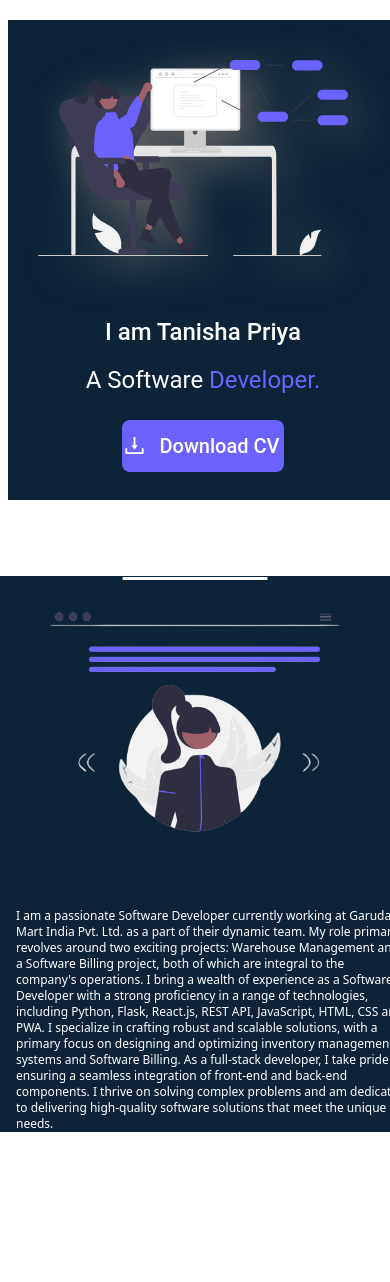
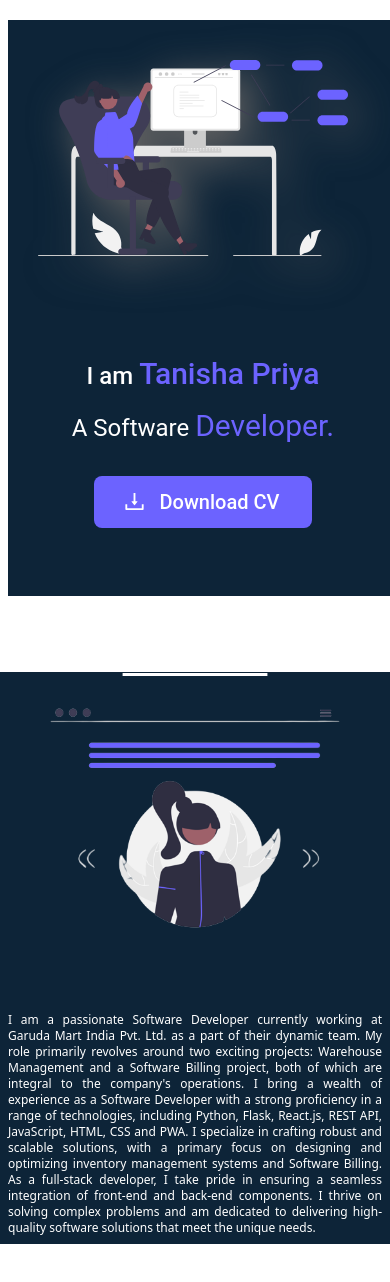
Before and after one commit to Tanipriya/PortfolioBlog, a React (Create React App) app: page /about in a window 390 px wide. Shown: the top 1282 px of the page. Before the commit the page ends 1212 px from the top, so only its background shows below. Built offline with nearby package versions, Linux system fonts and the light colour scheme.

Commit message:
responsive

```diff
--- a/src/Portfolio/About.js
+++ b/src/Portfolio/About.js
@@ -9,10 +9,10 @@ const About = () => {
   return (
     <>
         <div className="bg-[#0D2438] p-5 font-roboto flex md:flex-row flex-col-reverse items-center justify-between m-2 mt-5 pb-7 w-full">
-          <div className="flex flex-col w-full md:w-1/2 mt-10 md:mt-0  justify-center items-center md:items-start sm:ml-5 text-white xs:w-full">
-            <h1 className="font-medium mb-4 text-2xl md:text-4xl ">I am Tanisha Priya</h1>
-            <h1 className="text-2xl md:text-4xl mb-6 " > A Software <span className="text-[#6C63FF]">Developer.</span></h1>
-            <button className=" md:pl-7 md:pr-7 pt-2 pb-2 text-xl md:mt-4 font-medium  rounded-lg bg-[#6C63FF] flex items-center justify-center hover:bg-[#8680ec]">
+          <div className="flex flex-col w-full md:w-1/2 mt-20 mb-10 md:mt-0  justify-center items-center md:items-start sm:ml-5 text-white xs:w-full">
+            <h1 className="font-medium mb-4 text-2xl md:text-4xl ">I am <span className="text-[#6C63FF] text-3xl md:text-4xl">Tanisha Priya</span></h1>
+            <h1 className="text-2xl md:text-4xl mb-6 " > A Software <span className="text-[#6C63FF] text-3xl md:text-4xl">Developer.</span></h1>
+            <button className=" pl-7 pr-7 pt-2 pb-2 text-xl mt-2 sm:mt-4 font-medium  rounded-lg bg-[#6C63FF] flex items-center justify-center hover:bg-[#8680ec]">
 
               <AiOutlineDownload size={25} />
               <span className="flex p-1  rounded-lg  items-center ml-2">
@@ -34,8 +34,8 @@ const About = () => {
 
           </div>
 
-          <div className="flex  ml-8 mt-5  flex-col w-full md:w-1/2  ">
-            <p className="font-medium text-xs sm:text-base">
+          <div className="flex  p-2 mt-5  flex-col w-full md:w-1/2  ">
+            <p className="font-medium text-xs  sm:text-base text-justify">
               I am a passionate Software Developer currently working at Garuda
               Mart India Pvt. Ltd. as a part of their dynamic team. My role
               primarily revolves around two exciting projects: Warehouse
--- a/src/Portfolio/Contact.js
+++ b/src/Portfolio/Contact.js
@@ -8,8 +8,8 @@ const Contact = () => {
     <>
       <div className="text-white text-center ">
         <h1 className="font-medium text-3xl underline mb-10">Contact Form</h1>
-        <div class="w-full flex justify-center items-center p-3">
-          <div className="w-7/8 sm:border  md:rounded-lg p-10">
+        <div class=" flex justify-center items-center p-3">
+          <div className=" sm:border  md:rounded-lg p-10">
             <form className=" flex flex-col" onSubmit={onSubmitForm}>
               <div className="flex flex-wrap">
                 <div className=" flex flex-col items-start m-2 w-full sm:w-auto">
@@ -20,7 +20,7 @@ const Contact = () => {
                     Customer Name
                   </label>
                   <input
-                    class="flex h-10 w-full sm:w-60 md:w-80 rounded-md border mt-3 border-gray-300 bg-transparent px-3 py-2 text-sm placeholder:text-slate-300"
+                    class="flex h-10 xs:w-full sm:w-60 md:w-80 rounded-md border mt-3 border-gray-300 bg-transparent px-3 py-2 text-sm placeholder:text-slate-300"
                     type="text"
                     placeholder="Enter Your name"
                     id="name"
@@ -36,7 +36,7 @@ const Contact = () => {
                     Email Id
                   </label>
                   <input
-                    class="flex h-10  w-full sm:w-60 md:w-80 rounded-md border mt-3 border-gray-300  bg-transparent px-3 py-2 text-sm placeholder:text-slate-300"
+                    class="flex h-10  xs:w-full sm:w-60 md:w-80 rounded-md border mt-3 border-gray-300  bg-transparent px-3 py-2 text-sm placeholder:text-slate-300"
                     type="email"
                     id="number"
                     placeholder="Enter Your Email"
@@ -45,7 +45,7 @@ const Contact = () => {
                   />
                 </div>
               </div>
-              <div className="flex flex-col items-start m-2 w-full sm:w-auto">
+              <div className="flex flex-col items-start m-2 w-full ">
                 <label
                   class="text-sm  mr-3 font-medium leading-none peer-disabled:cursor-not-allowed peer-disabled:opacity-70"
                   htmlFor="number"
@@ -53,7 +53,7 @@ const Contact = () => {
                   Subject
                 </label>
                 <input
-                  class="flex h-10 w-full sm:w-60 md:w-[660px] rounded-md border mt-3 border-gray-300  bg-transparent px-3 py-2 text-sm placeholder:text-slate-300"
+                  class="flex h-10 w-full  md:w-[660px] rounded-md border mt-3 border-gray-300  bg-transparent px-3 py-2 text-sm placeholder:text-slate-300"
                   type="text"
                   id="billDate"
                   name="employeeId"
@@ -62,7 +62,7 @@ const Contact = () => {
                 />
               </div>
 
-              <div className="flex flex-col items-start m-2 mt-3 w-full sm:w-auto">
+              <div className="flex flex-col items-start m-2 mt-3 w-full ">
                 <label
                   class="text-sm  font-medium leading-none peer-disabled:cursor-not-allowed peer-disabled:opacity-70"
                   htmlFor="address"
@@ -71,7 +71,7 @@ const Contact = () => {
                 </label>
                 <textarea
                   className=" flex rounded-md border border-gray-300  bg-transparent px-3 py-2 text-sm  mt-3
-               placeholder:text-slate-300 md:w-[660px] sm:w-6/12 h-20"
+               placeholder:text-slate-300 md:w-[660px] w-full h-20"
                   type="textarea"
                   id="address"
                   rows=""
--- a/src/Portfolio/DashBoard.js
+++ b/src/Portfolio/DashBoard.js
@@ -15,6 +15,7 @@ const DashBoard = () => {
           <Resume />
           <Contact />
           <Footer />
+          <h1 className="text-white text-center pb-5 pt-4">Copyright © 2023 Tanisha Priya</h1>
         </div>
       </div>
     </>
--- a/src/Portfolio/Navbar.js
+++ b/src/Portfolio/Navbar.js
@@ -56,7 +56,7 @@ const Navbar = () => {
             </div>
           </div>
 
-          <div className="ml-2 mt-2 block lg:hidden">
+          <div className="ml-2 mt-2  lg:hidden">
             <div className="ml-2 lg:hidden">
               <Menu onClick={toggleMenu} className="h-6 w-6 cursor-pointer" />
             </div>
@@ -81,7 +81,7 @@ const Navbar = () => {
                           fill="black"
                         />
                       </span>
-                      <span className="font-bold">DevUI</span>
+                      <span className="font-bold">Tanisha Priya</span>
                     </div>
                     <div className="-mr-2">
                       <button
@@ -95,7 +95,7 @@ const Navbar = () => {
                     </div>
                   </div>
                   <div className="mt-6">
-                    <nav className="grid gap-y-4">
+                    <nav className="grid gap-y-4 bg-black text-white">
                       {menuItems.map((item) => (
                         <Link
                           key={item.name}
--- a/src/Portfolio/Projects.js
+++ b/src/Portfolio/Projects.js
@@ -215,7 +215,7 @@ const skillsDetails = [
 
                 <div className="w-56 sm:w-80 object-cover">
 
-                  <h1>{item.img }   </h1>
+                  <div className="w-full">{item.img }   </div>
                   <div className="p-2 sm:p-4 flex flex-col">
                     <h1 className="text-xl mb-1 font-semibold text-white">
                       {item.projectName}
@@ -224,12 +224,8 @@ const skillsDetails = [
                       {
                         item.language.map((lang, index) => (
                           <button className="mt-2 text-xs sm:text-base rounded-md w-24 mr-2 p-1 bg-[#496e97] text-white" key={index}>{lang.title}</button>
-
                         ))
                       }
-
-
-
                     </div>
                   </div>
                 </div>
```
